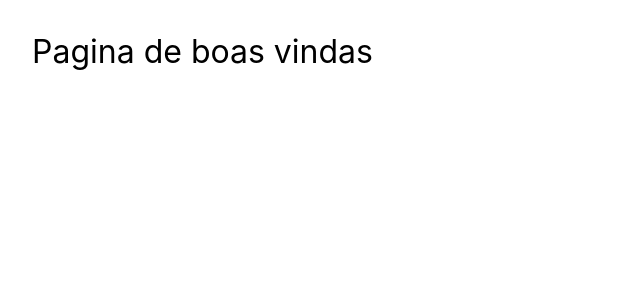
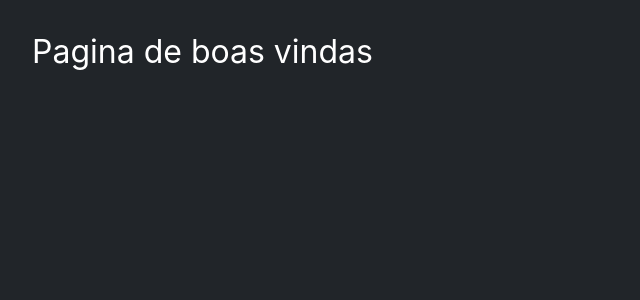
Before and after one commit to vitordevsp/boleta-estar-vue, a Vue app: page / in a window 1280 px wide. Shown: the top 300 px of the page, without its empty margins (0-640 px from the left). Built offline with nearby package versions, Linux system fonts and the light colour scheme.

Commit message:
feat: insere as cores como variaveis no css global

```diff
--- a/src/assets/main.css
+++ b/src/assets/main.css
@@ -1,4 +1,16 @@
-:root {}
+:root {
+  --color-bg: #212529;
+  --color-text: #fff;
+
+  --color-primary: #00E2FC;
+  --color-secondary: #FF55A7;
+
+  --color-gray-light: #302E36;
+  --color-gray: #242329;
+  --color-gray-dark: #18171B;
+
+  --border-color: #3D3D3D;
+}
 
 *,
 *::before,
```
